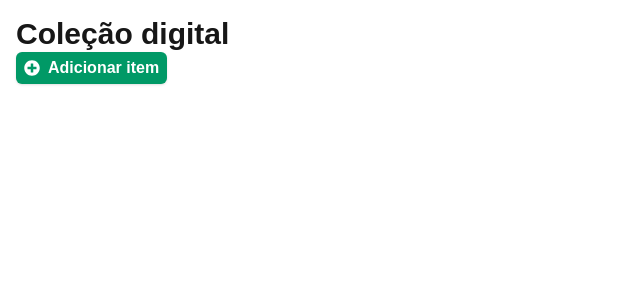
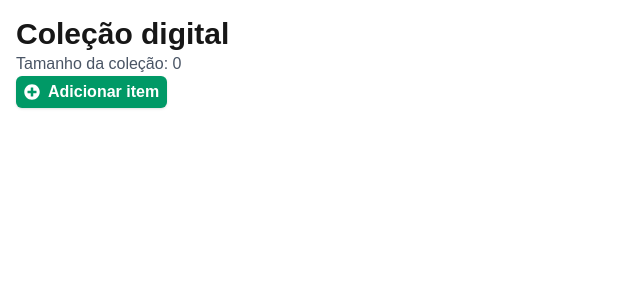
Before and after one commit to gab-souza-martins/digital-collection, a Next.js app: page / in a window 1280 px wide. Shown: the top 300 px of the page, without its empty margins (0-640 px from the left). Built offline with nearby package versions, Linux system fonts and the light colour scheme.

Commit message:
Adicionado contador de itens na coleção

```diff
--- a/src/app/page.tsx
+++ b/src/app/page.tsx
@@ -49,6 +49,8 @@ export default function Home() {
             <AddForm onAdd={handleAddItem} closeForm={handleCloseAddForm} />
          )}
 
+         <p className="text-gray-600">Tamanho da coleção: {items.length}</p>
+
          <OpenAddFormBtn openForm={handleOpenAddForm} />
          <br />
 
```
